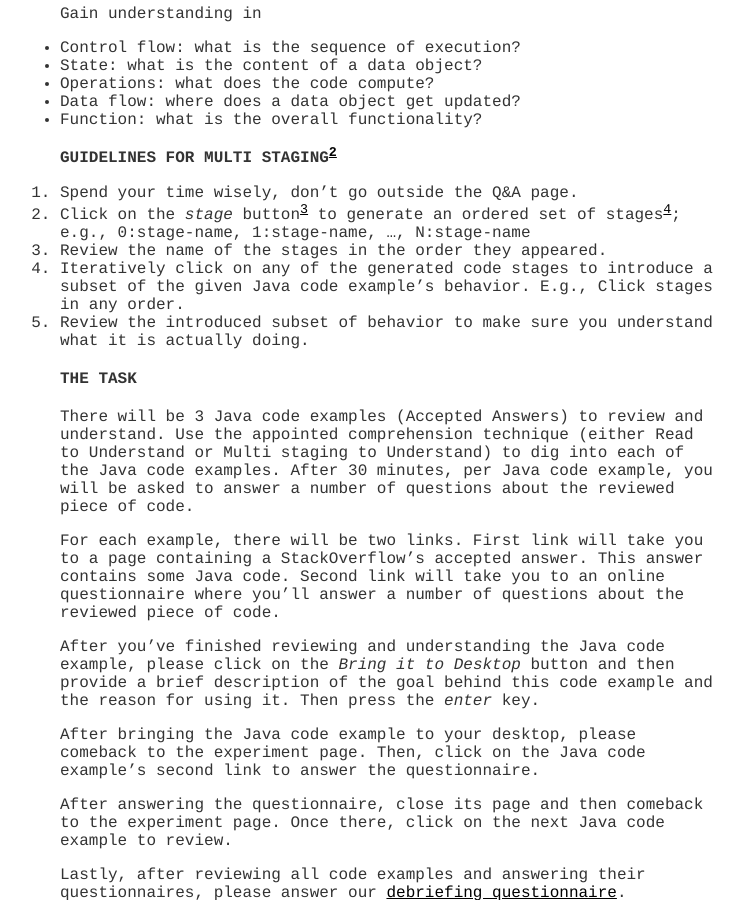
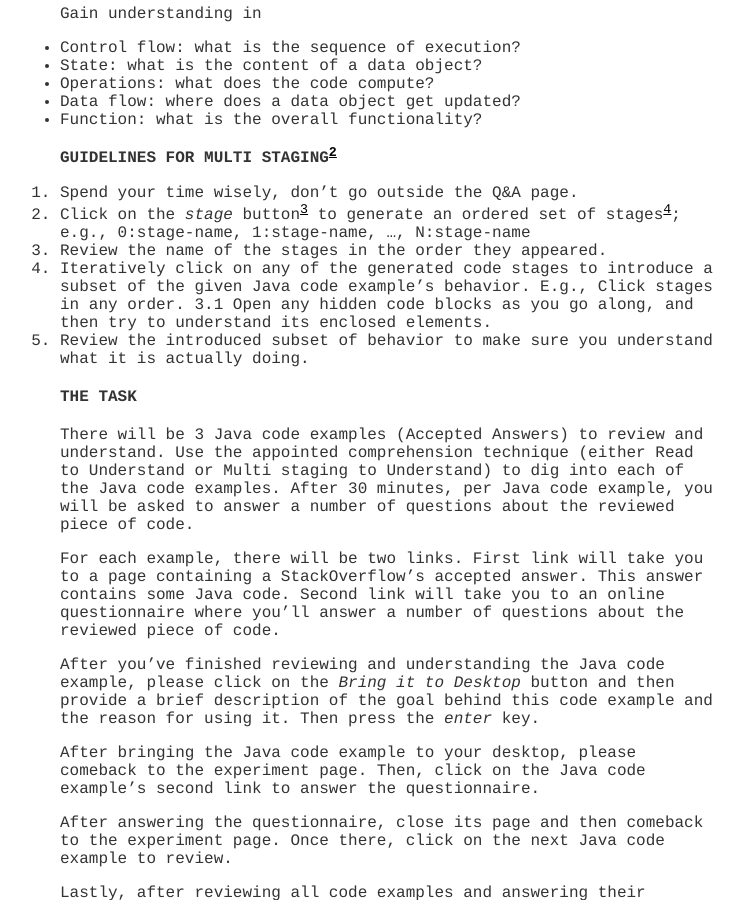
Before and after one commit to hsanchez/hsanchez.github.io, a Jekyll site: the page built from posts/thesiswork/tools/_posts/2015-01-28-violette-multistage.md, in a window 1280 px wide and 900 px high, scrolled down 489 px. Shown: the whole window, without its empty margins (250-993 px from the left). Built offline with Jekyll 4.4.1, drawn with Linux system fonts in a browser that asks for light colours; Markdown is read by kramdown in place of the engine named in the settings.

Commit message:
updated text for tasks

```diff
--- a/posts/thesiswork/tools/_posts/2015-01-28-violette-multistage.md
+++ b/posts/thesiswork/tools/_posts/2015-01-28-violette-multistage.md
@@ -35,6 +35,7 @@ Gain understanding in
 2. Click on the *stage* button[^3] to generate an ordered set of stages[^4]; e.g., 0:stage-name, 1:stage-name, ..., N:stage-name
 3. Review the name of the stages in the order they appeared.
 3. Iteratively click on any of the generated code stages to introduce a subset of the given Java code example's behavior. E.g., Click stages in any order.
+3.1 Open any hidden code blocks as you go along, and then try to understand its enclosed elements.
 4. Review the introduced subset of behavior to make sure you understand what it is actually doing.
 
 
```
